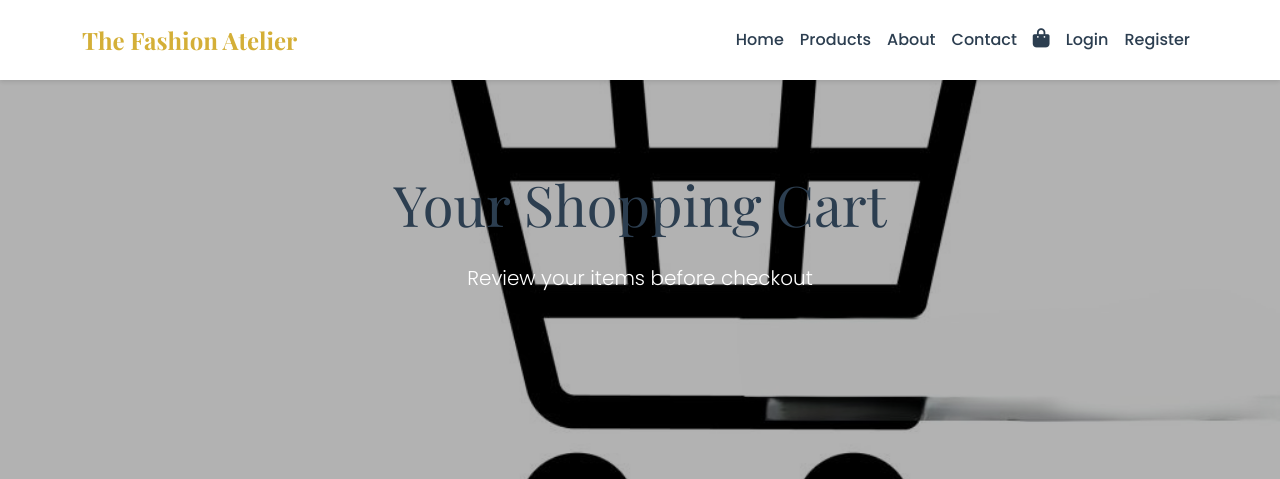
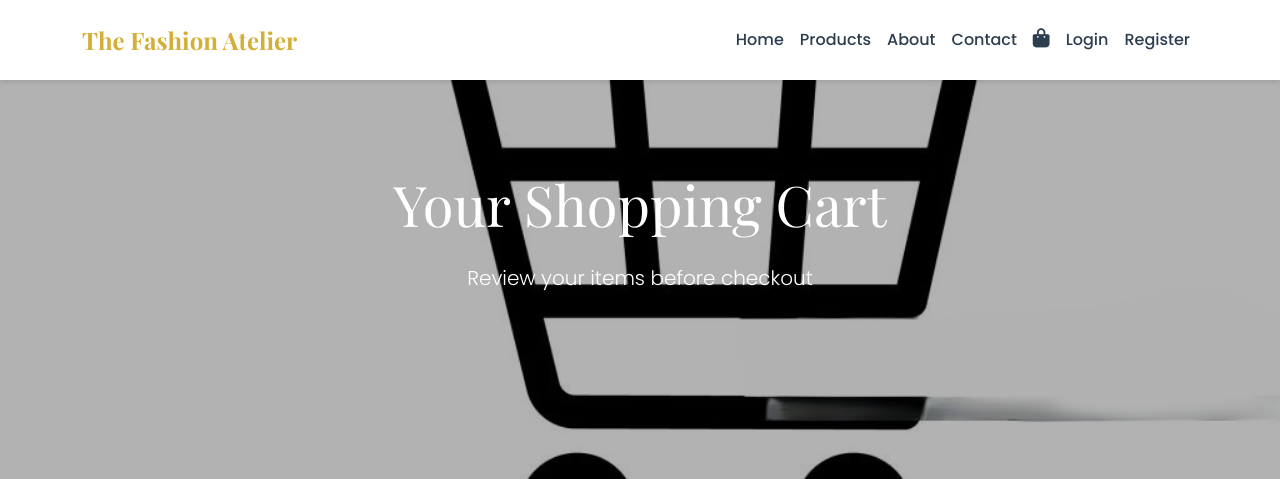
Before and after one commit to Alisha296/itechproject, a Django app: page /cart/ in a window 1280 px wide. Shown: the top 479 px of the page. Run offline with Django 5.2, Linux system fonts and the light colour scheme; parts of the project's set-up code (start-up, migrations or seed data) failed here and were passed over.

Commit message:
Update cart.html

```diff
--- a/the_fashion_atelier/clothes/templates/clothes/cart.html
+++ b/the_fashion_atelier/clothes/templates/clothes/cart.html
@@ -9,7 +9,7 @@
     <div class="hero-bg"></div>
     <div class="container">
         <div class="hero-content text-center">
-            <h1 class="display-4 mb-4">Your Shopping Cart</h1>
+            <h1 class="display-4 mb-4" style="color: white;">Your Shopping Cart</h1>
             <p class="lead">Review your items before checkout</p>
         </div>
     </div>
```
